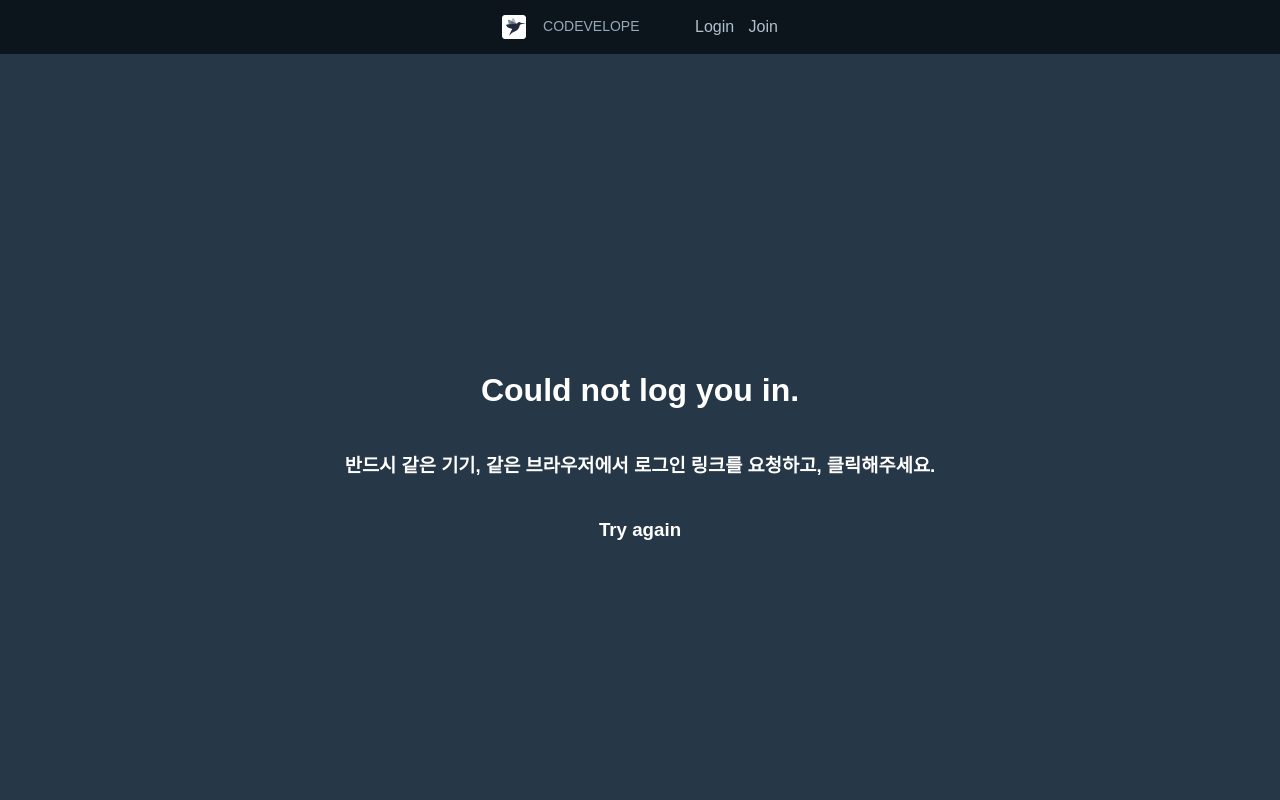
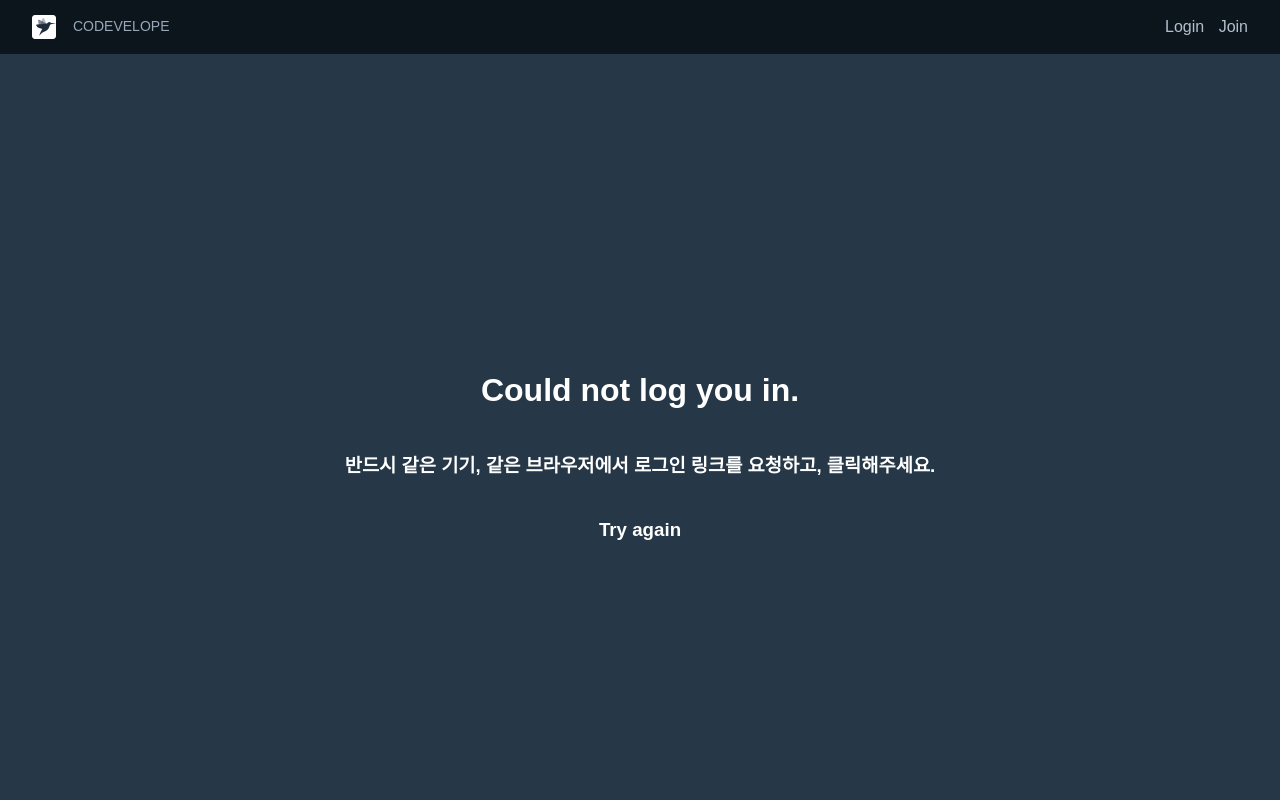
Before and after one commit to beenchangseo/codevelop, a Next.js app in the folder client/: page /auth/authentication-failed in a window 1280 px wide. Shown: the top 800 px of the page. Built offline with nearby package versions, Linux system fonts and the light colour scheme; a web font is replaced by a local one.

Commit message:
[프론트엔드] 상단네비게이션 css 수정

```diff
--- a/client/styles/components/topNavigation.module.css
+++ b/client/styles/components/topNavigation.module.css
@@ -2,9 +2,11 @@
     position: relative;
     display: flex;
     background-color: #0c151c;
-    padding: 0 1rem;
+    padding: 0 2rem;
     align-items: center;
     color: white;
+    max-width: 80rem;
+    width: 100%;
 }
 .navbarLogo{
     display: inline-block;
```
